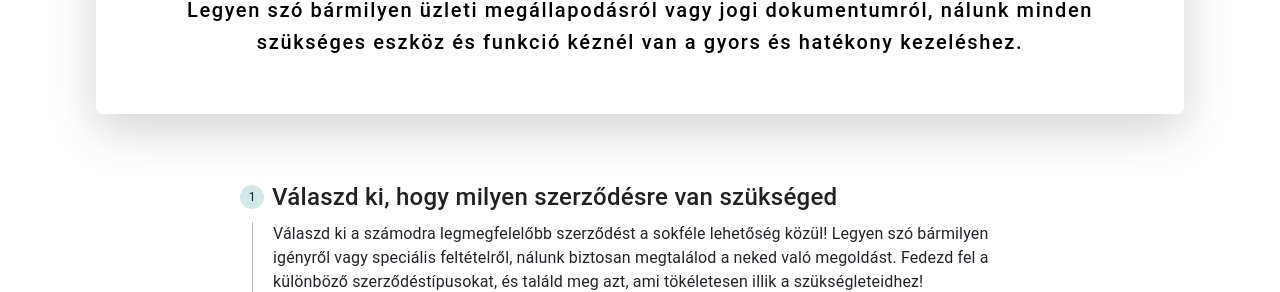
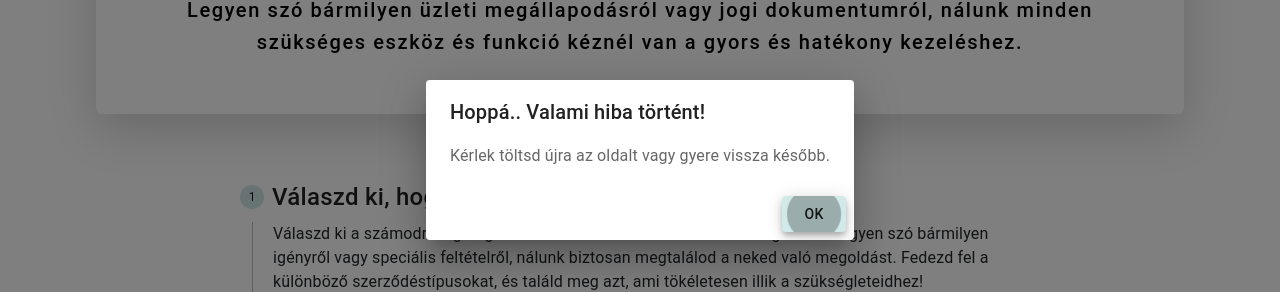
Before and after one commit to galkincso/ContractGenie, a React (Create React App) app in the folder client/: page / in a window 1280 px wide. Shown: the part 240-532 px from the top of the page. Built offline with nearby package versions, Linux system fonts and the light colour scheme; no server answers; what @react-pdf/renderer would draw is missing.

Commit message:
Frontend - Error handling
Error Dialog

```diff
--- a/client/src/pages/ContentModifier.js
+++ b/client/src/pages/ContentModifier.js
@@ -23,6 +23,9 @@ const ContentModifier = () => {
             formatText(response.data.content);
             setContract(response.data);
             })
+        .catch(err => {
+            alert('Hoppá.. Valami hiba történt');
+        })
 
         const items = JSON.parse(localStorage.getItem('items'));
         if (items) setPersonalData(items);
--- a/client/src/pages/Home.js
+++ b/client/src/pages/Home.js
@@ -1,27 +1,27 @@
 import React, { useEffect, useState } from 'react';
 import Button from '@mui/material/Button';
 import { useNavigate } from 'react-router-dom';
-import { Box, Divider, Typography, Card, CardContent, CardActions, TableContainer, Table, tableClasses, TableBody, TableRow, TableCell, Stepper, Step, StepLabel, StepContent } from '@mui/material';
+import { Box, Divider, Typography, Card, CardContent, CardActions, TableContainer, Table, tableClasses, TableBody, TableRow, TableCell, Stepper, Step, StepLabel, StepContent, Alert } from '@mui/material';
 import Paper from '@mui/material/Paper';
 import KeyboardArrowRightIcon from '@mui/icons-material/KeyboardArrowRight';
 import axios from 'axios';
-import Footer from '../components/Footer';
+import { Dialog, DialogActions, DialogContent, DialogContentText, DialogTitle } from "@mui/material";
+
 
 const Home = () => {
 
     const navigate = useNavigate();
     const [contracts, setContracts] = useState([]);
+    const [openErrorDialog, setOpenErrorDialog] = useState(false);
+    const [activeStep, setActiveStep] = useState(0);
+
 
     useEffect(() => {
         axios
             .get('/contract/getall')
             .then(response => setContracts(response.data))
-            .catch(err => console.log(err))
+            .catch(err => setOpenErrorDialog(true))
     }, [])
-
-    function handleClick(id) {
-        navigate('/create/' + id);
-    }
 
     const steps = [
         {
@@ -46,7 +46,13 @@ const Home = () => {
         },
     ];
 
-    const [activeStep, setActiveStep] = React.useState(0);
+    function handleClick(id) {
+        navigate('/create/' + id);
+    };
+
+    const handleCloseErrorDialog = () => {
+        setOpenErrorDialog(false);
+    };
 
     const handleNext = () => {
         setActiveStep((prevActiveStep) => prevActiveStep + 1);
@@ -187,7 +193,26 @@ const Home = () => {
                 </TableContainer>
             </div>
 
-
+            {/** Error */}
+            <Dialog
+                open={openErrorDialog}
+                onClose={handleCloseErrorDialog}
+                aria-labelledby="alert-dialog-title"
+                aria-describedby="alert-dialog-description">
+                <DialogTitle id="alert-dialog-title">
+                    {"Hoppá.. Valami hiba történt!"}
+                </DialogTitle>
+                <DialogContent>
+                    <DialogContentText id="alert-dialog-description">
+                        Kérlek töltsd újra az oldalt vagy gyere vissza később.
+                    </DialogContentText>
+                </DialogContent>
+                <DialogActions>
+                    <Button variant='contained' onClick={handleCloseErrorDialog} autoFocus>
+                        OK
+                    </Button>
+                </DialogActions>
+            </Dialog>
 
         </>
     )
--- a/client/src/pages/PersonalData.js
+++ b/client/src/pages/PersonalData.js
@@ -22,7 +22,9 @@ const PersonalData = () => {
         axios
             .get('/contract/get/' + { id }.id)
             .then(response => setContract(response.data))
-            .catch(e => console.log(e))
+            .catch(err => {
+                alert('Hoppá.. Valami hiba történt');
+            })
     }, [])
 
     /**
--- a/client/src/pages/SelectContract.js
+++ b/client/src/pages/SelectContract.js
@@ -1,5 +1,4 @@
-import { Height } from '@mui/icons-material';
-import { Box, CardActionArea, CardContent, Grid, Typography } from '@mui/material';
+import { Box, Button, CardActionArea, CardContent, Dialog, DialogActions, DialogContent, DialogContentText, DialogTitle, Grid, Typography } from '@mui/material';
 import axios from 'axios';
 import React, { useEffect, useState } from 'react';
 import { useNavigate } from 'react-router-dom';
@@ -9,16 +8,24 @@ const SelectContract = (props) => {
 
     const navigate = useNavigate();
     const [contracts, setContracts] = useState([]);
+    const [openErrorDialog, setOpenErrorDialog] = useState(false);
 
     useEffect(() => {
         axios
             .get('/contract/getall')
             .then(response => setContracts(response.data))
+            .catch(err => {
+                setOpenErrorDialog(true)
+            })
     }, [])
 
     function handleClick(id) {
         navigate('/create/' + id);
     }
+    const handleCloseErrorDialog = () => {
+        setOpenErrorDialog(false);
+        navigate('/');
+    };
 
     return (
         <>
@@ -31,7 +38,7 @@ const SelectContract = (props) => {
             </div>
 
             <div className='mx-4 p-2'>
-                <Grid className='custom-grid' container spacing={5} columns={{ xs: 4, md: 12 }}>
+                <Grid className='custom-grid' container spacing={5} columns={{ xs: 4, sm: 6,  md: 12 }}>
                     {contracts.map((contract) => (
                         <Grid key={contract.id} item xs={3}>
                             <Card className='custom-card h-100' sx={{ Height: '100%' }}>
@@ -50,6 +57,27 @@ const SelectContract = (props) => {
                     ))}
                 </Grid>
             </div>
+
+            {/** Error */}
+            <Dialog
+                open={openErrorDialog}
+                onClose={handleCloseErrorDialog}
+                aria-labelledby="alert-dialog-title"
+                aria-describedby="alert-dialog-description">
+                <DialogTitle id="alert-dialog-title">
+                    {"Hoppá.. Valami hiba történt!"}
+                </DialogTitle>
+                <DialogContent>
+                    <DialogContentText id="alert-dialog-description">
+                        Kérlek töltsd újra az oldalt vagy gyere vissza később.
+                    </DialogContentText>
+                </DialogContent>
+                <DialogActions>
+                    <Button variant='contained' onClick={handleCloseErrorDialog} autoFocus>
+                        OK
+                    </Button>
+                </DialogActions>
+            </Dialog>
         </>
     )
 
```
Lines whose indentation alone changed are shown as unchanged.
